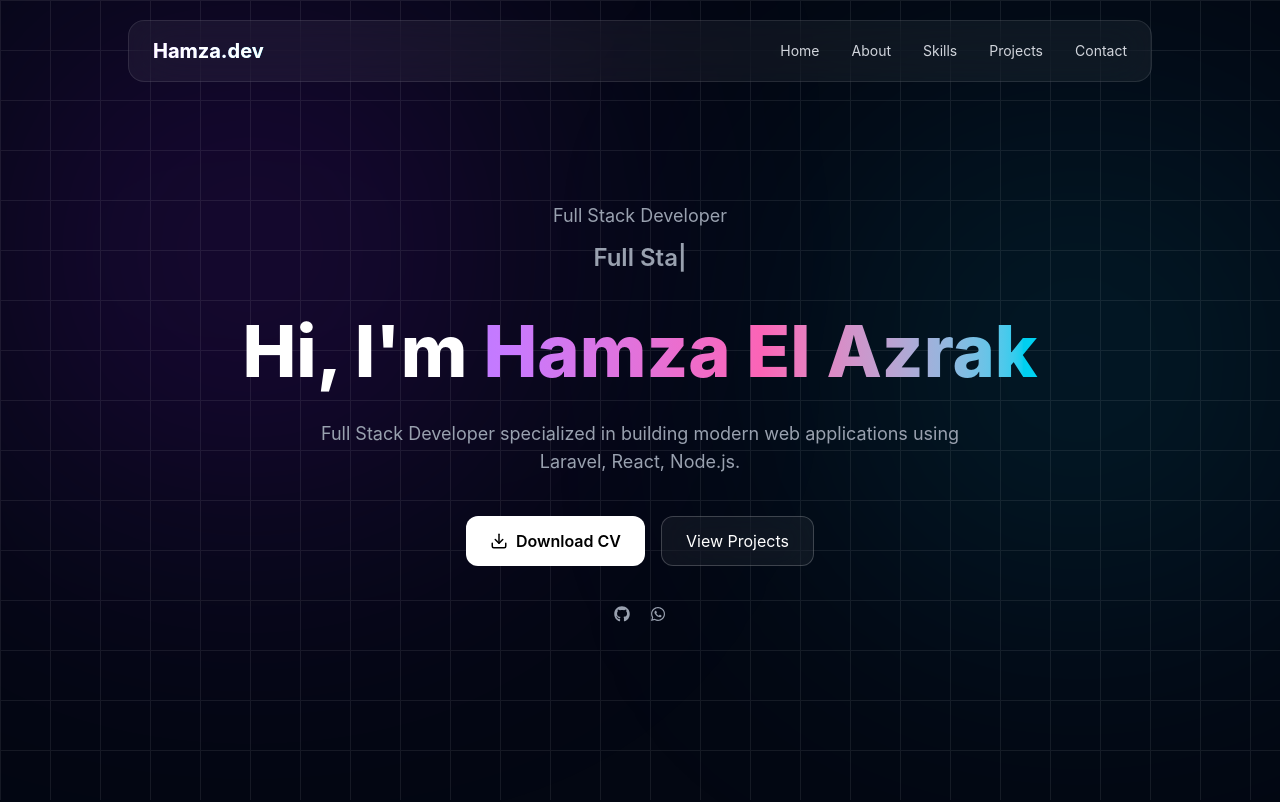
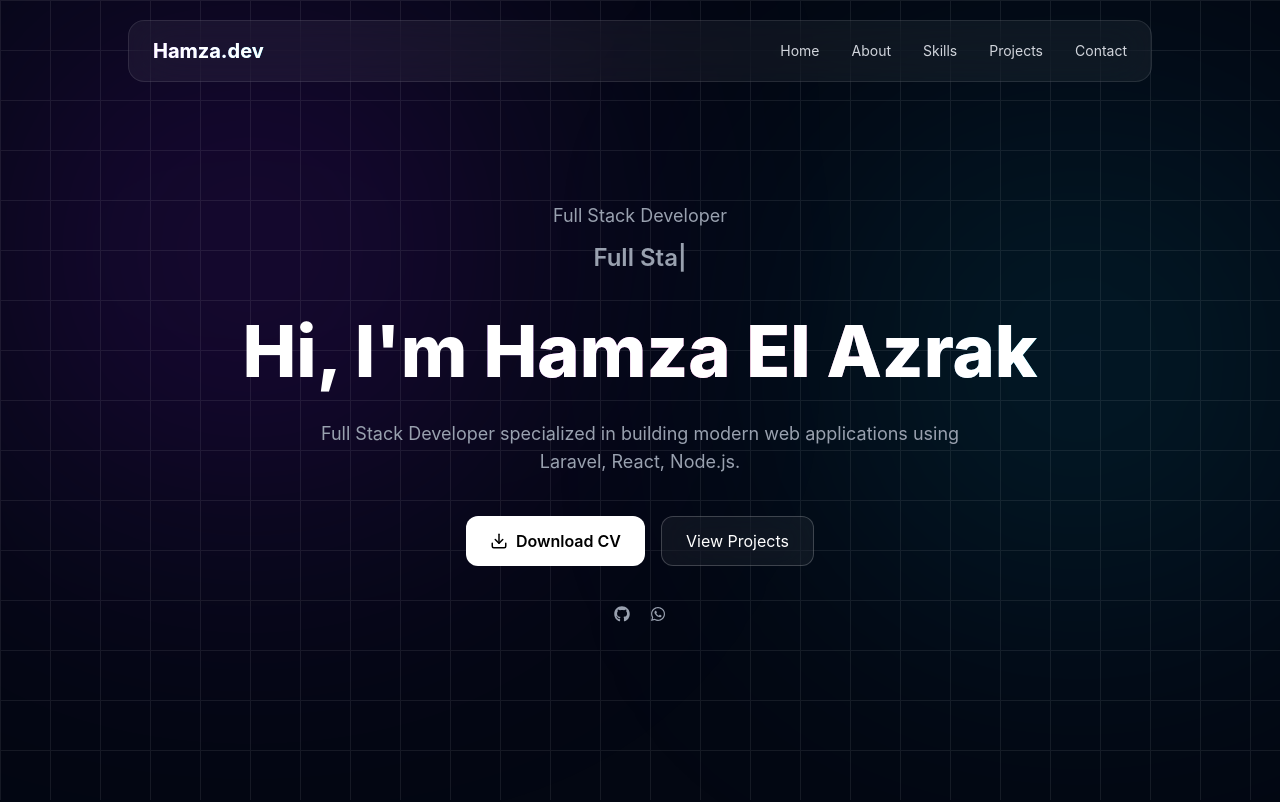
Before and after one commit to hamzael-dev/portfolio, a React app: page / in a window 1280 px wide. Shown: the top 802 px of the page. Built offline with nearby package versions, Linux system fonts and the light colour scheme; the HTML template or start-up script is replaced by a standard one.

Commit message:
first commit 09

```diff
--- a/src/components/sections/Hero.jsx
+++ b/src/components/sections/Hero.jsx
@@ -72,16 +72,17 @@
         >
 
           Hi, I'm{" "}
-
 <span
 className="
+inline-block
 bg-gradient-to-r
 from-purple-400
 via-pink-400
 to-cyan-400
 bg-clip-text
+text-transparent
 [-webkit-background-clip:text]
-            [-webkit-text-fill-color:transparent]
+[-webkit-text-fill-color:white]
 "
 >
 Hamza El Azrak
```
Lines whose indentation alone changed are shown as unchanged.
